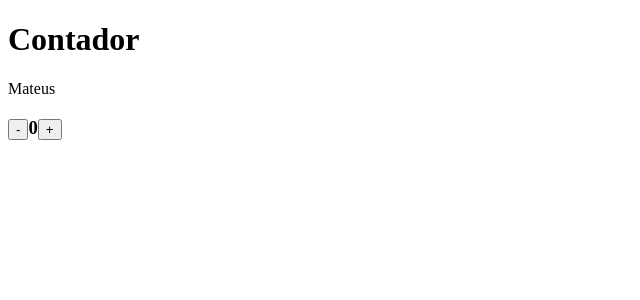
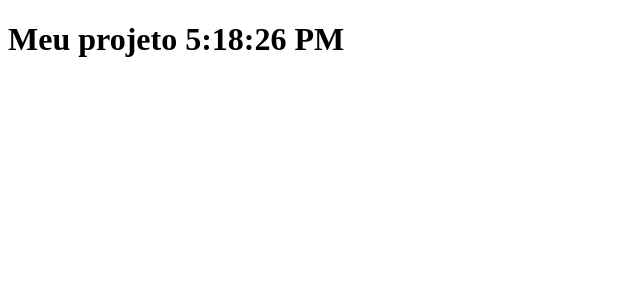
Before and after one commit to MHPontes/reactjs-inicio, a React (Create React App) app: page / in a window 1280 px wide. Shown: the top 300 px of the page, without its empty margins (0-640 px from the left). Built offline with nearby package versions, Linux system fonts and the light colour scheme.

Commit message:
Ciclos de vida do componente

```diff
--- a/src/App.js
+++ b/src/App.js
@@ -1,52 +1,83 @@
 import React, { Component } from 'react';
-
 
 class App extends Component {
 
   constructor(props) {
     super(props);
     this.state = {
-      nome: 'Mateus',
-      contador: 0
+      hora: '00:00:00'
     };
-    this.aumentar = this.aumentar.bind(this);
-    this.diminuir = this.diminuir.bind(this);
   }
 
-  aumentar() {
-    let state = this.state;
-    state.contador += 1;
-    this.setState(state);
+  componentDidMount() {
+
+    setInterval(() => {
+      this.setState({ hora: new Date().toLocaleTimeString() });
+    }, 1000);
+
   }
 
-  diminuir() {
-    let state = this.state;
-    if (state.contador === 0) {
-      alert('Opa, chegou a zero!');
-      return;
-    }
-    state.contador -= 1;
-    this.setState(state);
+  componentDidUpdate() {
+    console.log('Atualizou');
   }
-
 
   render() {
     return (
       <div>
-        <h1>Contador</h1>
-        {this.state.nome}
-        <h3>
-          <button onClick={this.diminuir}>-</button>
-          {this.state.contador}
-          <button onClick={this.aumentar}>+</button>
-        </h3>
+        <h1>Meu projeto {this.state.hora}</h1>
       </div>
     );
-
   }
 }
 
 export default App;
+
+// class App extends Component {
+
+//   constructor(props) {
+//     super(props);
+//     this.state = {
+//       nome: 'Mateus',
+//       contador: 0
+//     };
+//     this.aumentar = this.aumentar.bind(this);
+//     this.diminuir = this.diminuir.bind(this);
+//   }
+
+//   aumentar() {
+//     let state = this.state;
+//     state.contador += 1;
+//     this.setState(state);
+//   }
+
+//   diminuir() {
+//     let state = this.state;
+//     if (state.contador === 0) {
+//       alert('Opa, chegou a zero!');
+//       return;
+//     }
+//     state.contador -= 1;
+//     this.setState(state);
+//   }
+
+
+//   render() {
+//     return (
+//       <div>
+//         <h1>Contador</h1>
+//         {this.state.nome}
+//         <h3>
+//           <button onClick={this.diminuir}>-</button>
+//           {this.state.contador}
+//           <button onClick={this.aumentar}>+</button>
+//         </h3>
+//       </div>
+//     );
+
+//   }
+// }
+
+// export default App;
 
 
 // const Bemvindo = () => <h2>Bem-vindo(a)</h2>
```
